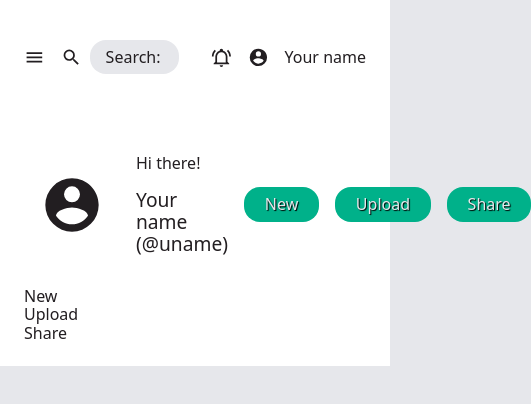
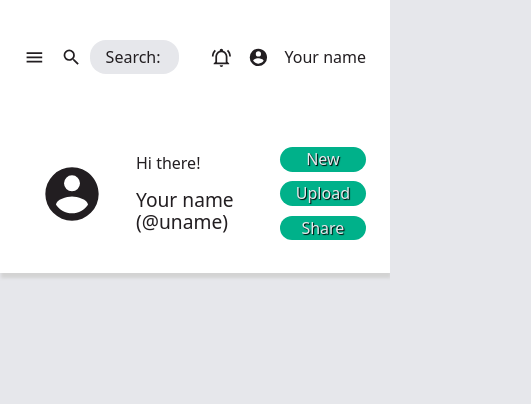
Before and after one commit to ary82/user-dashboard, a plain HTML site: page index.html in a window 390 px wide. Shown: the whole page, 531 px wide, since content can reach past the window. Drawn offline with Linux system fonts and the light colour scheme.

Commit message:
fix menu and buttons for media query

```diff
--- a/style.css
+++ b/style.css
@@ -77,6 +77,7 @@ h2 {
   align-items: center;
   gap: 1rem;
   padding: 1.5rem;
+  text-align: center;
 }
 #search {
   background-color: var(--semi-white-clr);
@@ -85,6 +86,7 @@ h2 {
   margin: 1rem 1rem 1rem -0.5rem;
   border-radius: 1rem;
   flex-grow: 1;
+  text-align: left;
 }
 #greeting {
   background-color: var(--white-clr);
@@ -95,13 +97,14 @@ h2 {
   justify-items: flex-start;
   align-items: center;
   gap: 1rem;
+  box-shadow: 1px 5px 3px lightgray;
 }
 #greeting svg {
   padding: 1rem;
   width: 6rem;
   height: 6rem;
 }
-#greeting .button {
+.button {
   justify-self: stretch;
   text-align: center;
   font-size: 1rem;
@@ -112,16 +115,26 @@ h2 {
   text-shadow: 1px 1px 1px black;
 }
 
-
-
-
 #menu {
   position: absolute;
   visibility: hidden;
   cursor: pointer;
 }
+#small_screen_buttons {
+  display: none;
+}
+#small_screen_buttons > div {
+  text-align: center;
+  font-size: 1rem;
+  background-color: var(--accent1-clr);
+  padding: 0.2rem 1rem;
+  border-radius: 1rem;
+  color: var(--semi-white-clr);
+  text-shadow: 1px 1px 1px black;
+}
 @media screen and (max-width: 866px) {
   #left_bar {
+    display: none;
     position: absolute;
     visibility: hidden;
     left: -250px;
@@ -130,4 +143,15 @@ h2 {
     position: static;
     visibility: visible;
   }
+  .button {
+    display: none;
+  }
+  #greeting {
+    grid-template-columns: auto 1fr auto;
+  }
+  #small_screen_buttons {
+    display: flex;
+    flex-direction: column;
+    gap: 0.6rem;
+  }
 }
```
